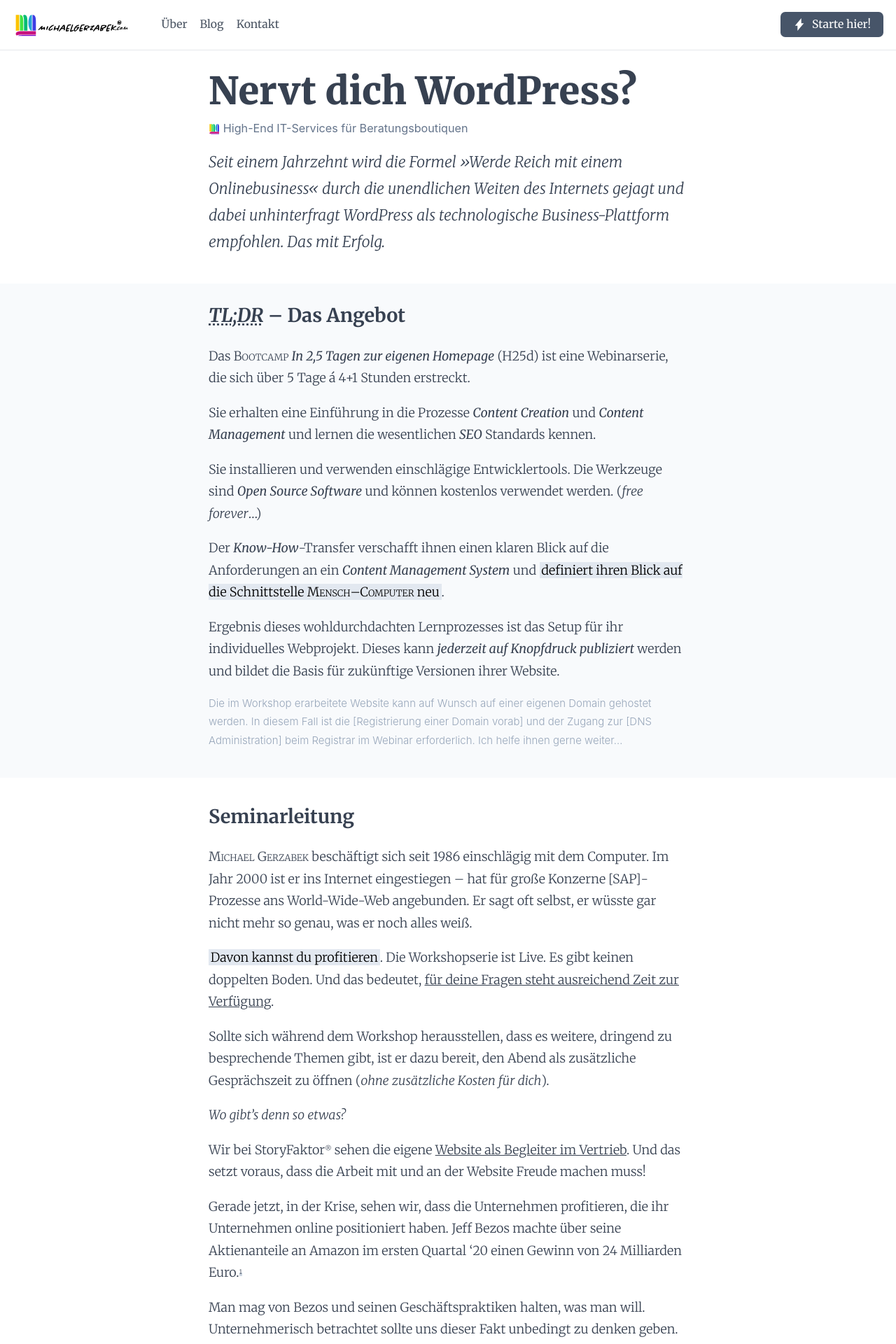
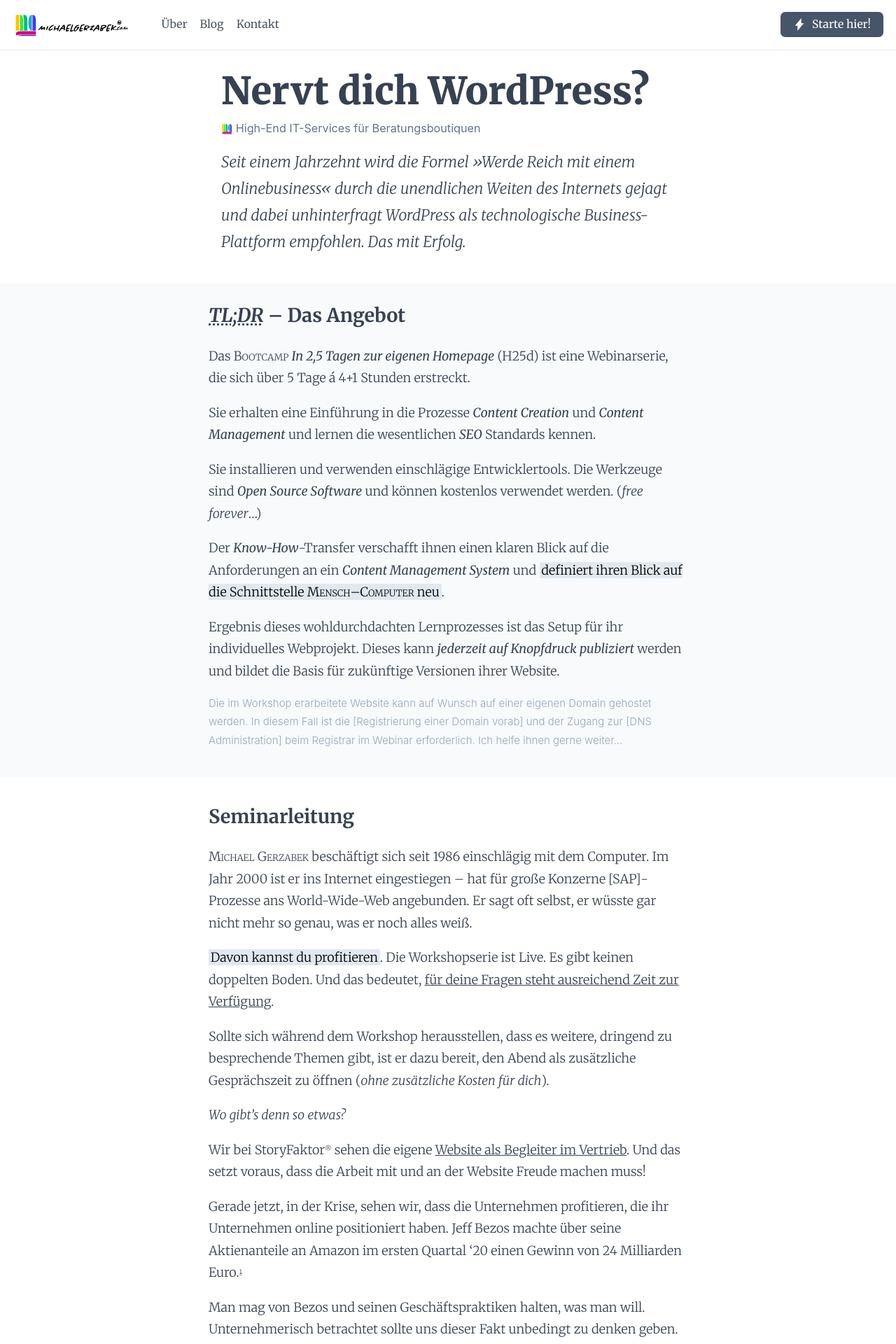
Before and after one commit to mgerzabek/klartext, a Jekyll site: the page built from index.md, in a window 1280 px wide. Shown: the top 1920 px of the page at 70% size. Built offline with Jekyll 4.4.1, drawn with Linux system fonts in a browser that asks for light colours; some web fonts are replaced.

Commit message:
Einzüge für article header angeglichen

```diff
--- a/_sass/klartext/typography/_block.scss
+++ b/_sass/klartext/typography/_block.scss
@@ -3,7 +3,7 @@
   margin: 0 auto;
 }
 article {
-  p, h1, h2, h3, h4, dl, ol, ul, blockquote {
+  p, h1, h2, h3, h4, dl, ol, ul, blockquote, header {
     max-width: 40rem;
     margin: 0 auto;
   }
@@ -83,7 +83,7 @@
     padding: 0 1rem 1rem
   }
   article {
-    p, h1, h2, h3, h4, dl, ol, ul, blockquote {
+    p, h1, h2, h3, h4, dl, ol, ul, blockquote, header {
       padding: 0 1rem 1rem
     }
   }
```
Also changed, not shown: Gemfile.lock.
